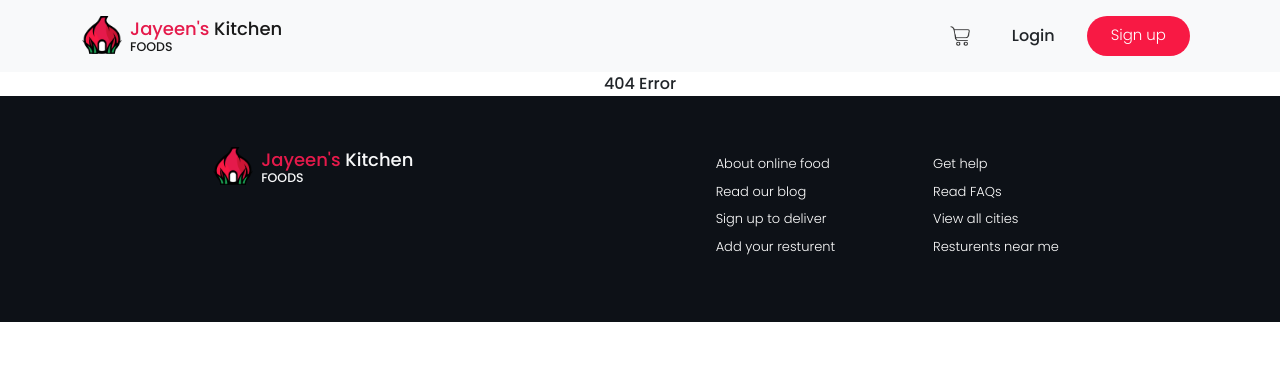
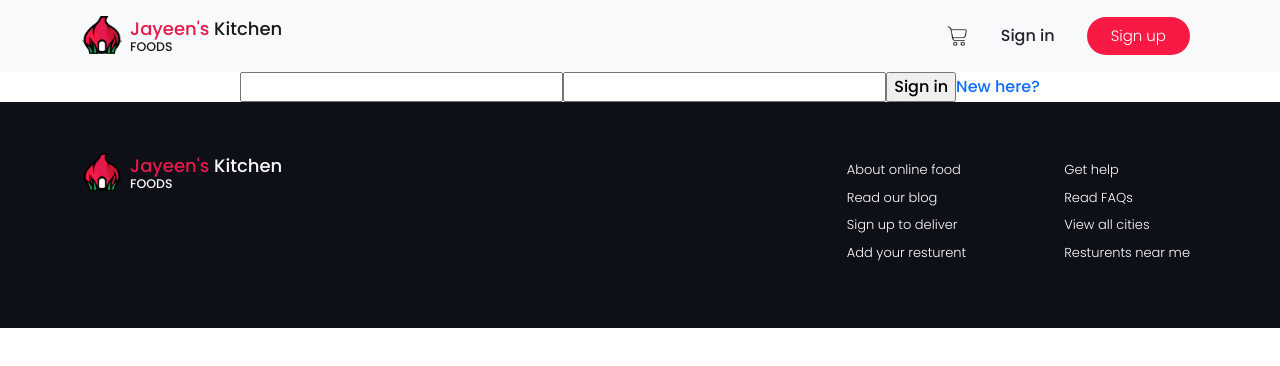
Before and after one commit to jayeen28/jayeens-kitchen, a React (Create React App) app: page /signin in a window 1280 px wide. Before the commit this address had no page. Shown: the top 366 px of the page. Built offline with nearby package versions, Linux system fonts and the light colour scheme.

Commit message:
sign in sign up route added and linked with header

```diff
--- a/src/App.js
+++ b/src/App.js
@@ -6,6 +6,8 @@ import SingleFood from './Pages/Foods/SingleFood/SingleFood';
 import Home from './Pages/Home/Home';
 import Footer from './Pages/Shared/Footer/Footer';
 import Header from './Pages/Shared/Header/Header';
+import Signin from './Pages/Signin/Signin';
+import Signup from './Pages/Signup/Signup';
 
 function App() {
   return (
@@ -22,6 +24,12 @@ function App() {
           <Route path='/foods/:foodId'>
             <SingleFood />
           </Route>
+          <Route path='/signin'>
+            <Signin />
+          </Route>
+          <Route path='/signup'>
+            <Signup />
+          </Route>
           <Route path='*'>
             <ErrorPage />
           </Route>
--- /dev/null
+++ b/src/Firebase/firebase.init.js
@@ -0,0 +1,5 @@
+import { initializeApp } from "firebase/app";
+import firebaseConfig from "./firebase.config";
+// Initialize Firebase
+const initializeAuth = initializeApp(firebaseConfig);
+export default initializeAuth;
--- a/src/Pages/Foods/SingleFood/SingleFood.js
+++ b/src/Pages/Foods/SingleFood/SingleFood.js
@@ -17,7 +17,7 @@ const SingleFood = () => {
                 setfoodData(elem);
             }
         })
-    }, [foods]);
+    }, [foods, foodId]);
     const { img, title, description, price } = foodData;
     // console.log(_id, img, title, description, price)
     return (
--- a/src/Pages/Shared/Footer/Footer.css
+++ b/src/Pages/Shared/Footer/Footer.css
@@ -8,7 +8,7 @@
 }
 .footer-top {
     display: flex;
-    justify-content: space-around;
+    justify-content: space-between;
     align-items: flex-start;
     padding: 50px 0;
 }
--- a/src/Pages/Shared/Header/Header.css
+++ b/src/Pages/Shared/Header/Header.css
@@ -39,3 +39,6 @@ p.bName-top {
     font-size: 18px;
     font-weight: 500;
 }
+.hr-btn a {
+    text-decoration: none;
+}
--- a/src/Pages/Shared/Header/Header.js
+++ b/src/Pages/Shared/Header/Header.js
@@ -3,13 +3,15 @@ import './Header.css'
 import cartBtn from '../../../images/cart.png';
 import brandLogo from '../../../images/logo.png'
 import { Container, Nav, Navbar } from 'react-bootstrap';
+import { Link } from 'react-router-dom';
 
 const Header = () => {
     return (
         <header className="header-section">
             <Navbar bg="light" expand="lg">
                 <Container>
-                    <Navbar.Brand href="ha" className="brand">
+                    <Link to='/home'>
+                        <Navbar.Brand className="brand">
                             <div className="brand-img-shell">
                                 <img src={brandLogo} alt="band-logo" className="brand-logo" />
                             </div>
@@ -18,16 +20,17 @@ const Header = () => {
                                 <p className="bName-bottom">FOODS</p>
                             </div>
                         </Navbar.Brand>
+                    </Link>
                     <Navbar.Toggle aria-controls="navbarScroll" />
                     <Navbar.Collapse id="navbarScroll" className="justify-content-end">
                         <Nav
-                            className="m-0 my-lg-0"
+                            className="m-0 my-lg-0 align-items-center hr-btn"
                             style={{ maxHeight: '100px' }}
                             navbarScroll
                         >
-                            <Nav.Link href="#action1" className="cart-btn"><img src={cartBtn} alt="cart button" className="cart-img" /></Nav.Link>
-                            <Nav.Link href="#action1" className="login-btn px-3 py-2 m-2 text-dark">Login</Nav.Link>
-                            <Nav.Link href="#action2" className="signup-btn text-white m-2 px-4 py-2">Sign up</Nav.Link>
+                            <Link href="#action1" className="cart-btn"><img src={cartBtn} alt="cart button" className="cart-img" /></Link>
+                            <Link to='/signin' className="login-btn px-3 py-2 m-2 text-dark">Sign in</Link>
+                            <Link to='/signup' className="signup-btn text-white m-2 px-4 py-2">Sign up</Link>
                         </Nav>
                     </Navbar.Collapse>
                 </Container>
--- /dev/null
+++ b/src/Pages/Signin/Signin.js
@@ -0,0 +1,24 @@
+import React from 'react';
+import { Link } from 'react-router-dom';
+
+const Signin = () => {
+    return (
+        <div className="signin-page">
+            <div className="container">
+                <div className="sin-contents">
+                    <div className="sin-brand">
+
+                    </div>
+                    <form action="">
+                        <input type="email" />
+                        <input type="password" />
+                        <input type="submit" value="Sign in" />
+                        <Link to='/signup'>New here?</Link>
+                    </form>
+                </div>
+            </div>
+        </div>
+    );
+};
+
+export default Signin;
--- /dev/null
+++ b/src/Pages/Signup/Signup.js
@@ -0,0 +1,11 @@
+import React from 'react';
+
+const Signup = () => {
+    return (
+        <div>
+
+        </div>
+    );
+};
+
+export default Signup;
--- a/src/index.css
+++ b/src/index.css
@@ -3,3 +3,6 @@ body {
   margin: 0;
   font-family: Poppins, sans-serif!important;
 }
+body a{
+  text-decoration: none;
+}
```
Also changed, not shown: src/Firebase/firebase.config.js (added, +9 -0 lines), src/Pages/Signin/signin.css (added). Lines whose indentation alone changed are shown as unchanged.
